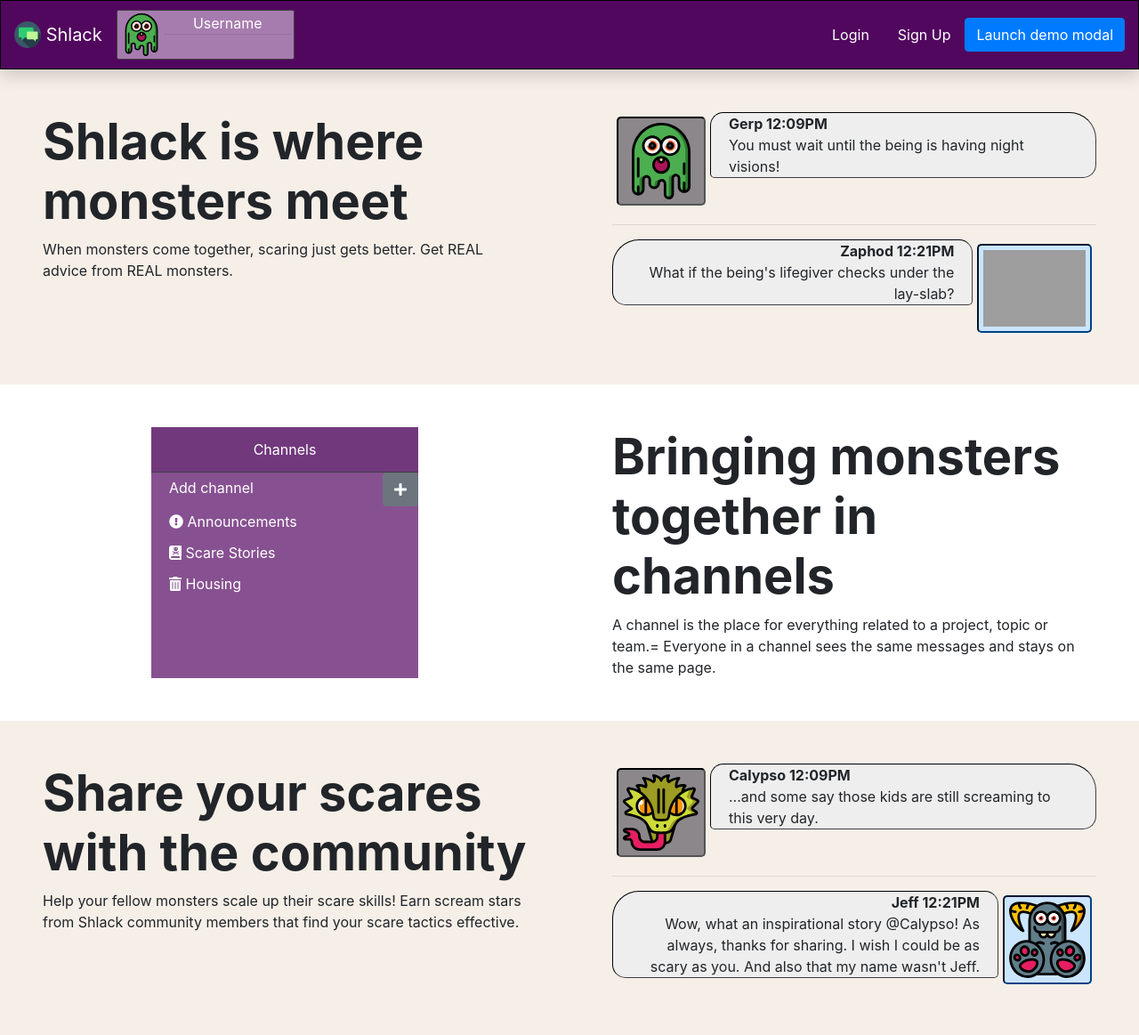
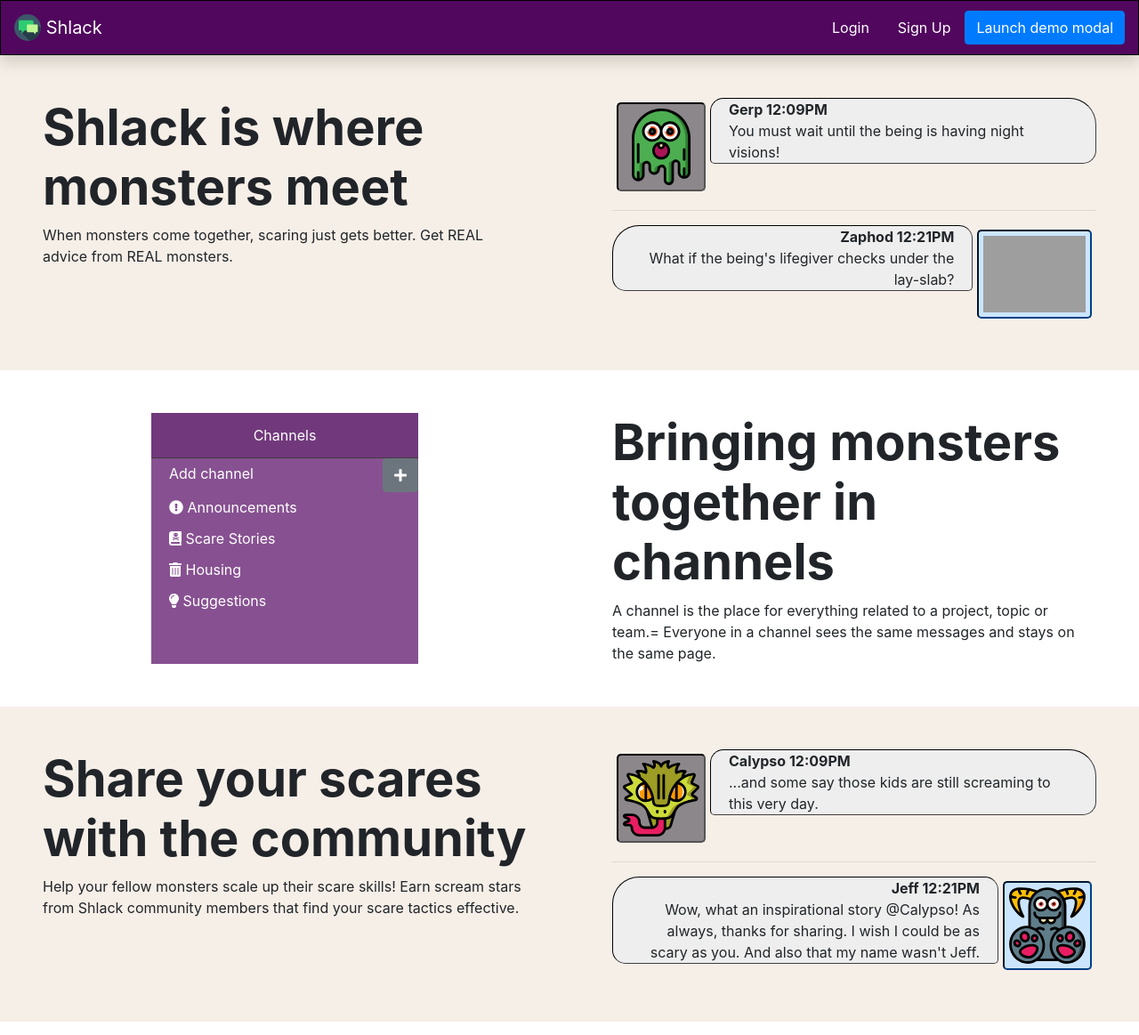
Before and after one commit to kevinhynes/shlack, a Flask app: page / in a window 1280 px wide. Shown: the top 1163 px of the page at 89% size. Run offline with Flask 2, Linux system fonts and the light colour scheme; some libraries are stand-ins or nearby versions; grey boxes are pictures that could not be loaded.

Commit message:
Changes to navbar, working on actual log in and registration

```diff
--- a/templates/home.html
+++ b/templates/home.html
@@ -45,7 +45,7 @@
     <!--- End First Row --->
     <!--- Start Second Row --->
     <div class="row flex-row-reverse" style="background: white; height: 100%;">
-      <div class="col-md-6  p-5">
+      <div class="col-md-6 p-5">
         <h1 class="display-4 font-weight-bold">
           Bringing monsters together in channels
         </h1>
@@ -81,6 +81,10 @@
               <a href="#"><i class="fas fa-trash-alt my-2 mx-auto"></i> Housing <span class="arrow"></span></a>
             </li>
 
+            <li>
+              <a href="#"><i class="fas fa-lightbulb my-2 mx-auto"></i> Suggestions <span class="arrow"></span></a>
+            </li>
+
 {#            <li data-toggle="collapse" data-target="#new" class="collapsed">#}
 {#              <a href="#"><i class="fa fa-car fa-lg"></i> New <span class="arrow"></span></a>#}
 {#            </li>#}
@@ -98,7 +102,7 @@
     <!--- End Second Row --->
     <!--- Start Third Row --->
     <div class="row" style="background: #f6efe8; height: 100%;">
-      <div class="col-md-6  p-5">
+      <div class="col-md-6 p-5">
         <h1 class="display-4 font-weight-bold">
           Share your scares with the community
         </h1>
@@ -134,8 +138,6 @@
 
     </div>
     <!--- End Third Row --->
-
-
 
     <!--- Start Fourth Row --->
     <div class="row my-5" style="background: white; ">
--- a/templates/layout.html
+++ b/templates/layout.html
@@ -26,9 +26,24 @@
             <img src="./static/images/brand-icons/017-speech-bubble-2.svg" width="30" height="30" class="d-inline-block align-top" alt="">
           Shlack
           </a>
-{#          <a class="navbar-brand" href="#">Schlack</a>#}
         </li>
-        <li class="nav-item mr-auto">
+
+
+        {% if not logged_in %}
+        <li class="nav-item ml-auto">
+          <a class="nav-link" href="">Login</a>
+        </li>
+        <li class="nav-item">
+          <a class="nav-link nav-fill" href="{{ url_for("login_test") }}">Sign Up</a>
+        </li>
+        <li class="nav-item">
+          <!-- Button trigger modal -->
+          <button type="button" class="btn btn-primary" data-toggle="modal" data-target="#exampleModal">
+            Launch demo modal
+          </button>
+        </li>
+      {% else %}
+        <li class="nav-item">
           <div class="usercard d-flex flex-row no-gutters">
               <img src="./static/images/monsters/monster-34.svg"/>
             <div class="col">
@@ -41,21 +56,6 @@
             </div>
           </div>
         </li>
-
-        {% if not logged_in %}
-        <li class="nav-item">
-          <a class="nav-link" href="">Login</a>
-        </li>
-        <li class="nav-item">
-          <a class="nav-link nav-fill" href="{{ url_for("login_test") }}">Sign Up</a>
-        </li>
-        <li class="nav-item">
-          <!-- Button trigger modal -->
-          <button type="button" class="btn btn-primary" data-toggle="modal" data-target="#exampleModal">
-            Launch demo modal
-          </button>
-        </li>
-      {% else %}
         <li class="nav-item pl-0">
           <a class="nav-link" href="">Logout</a>
         </li>
```
